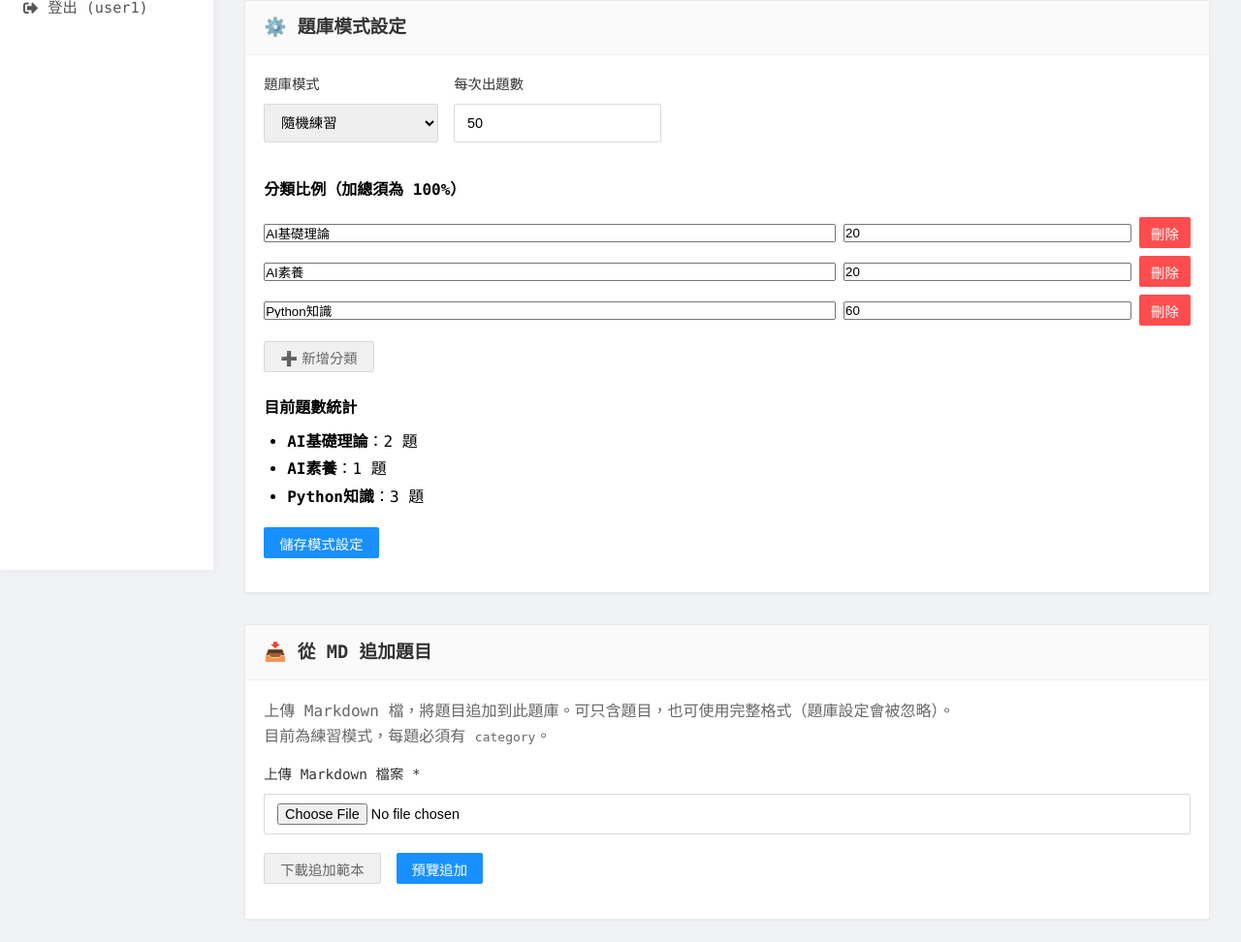
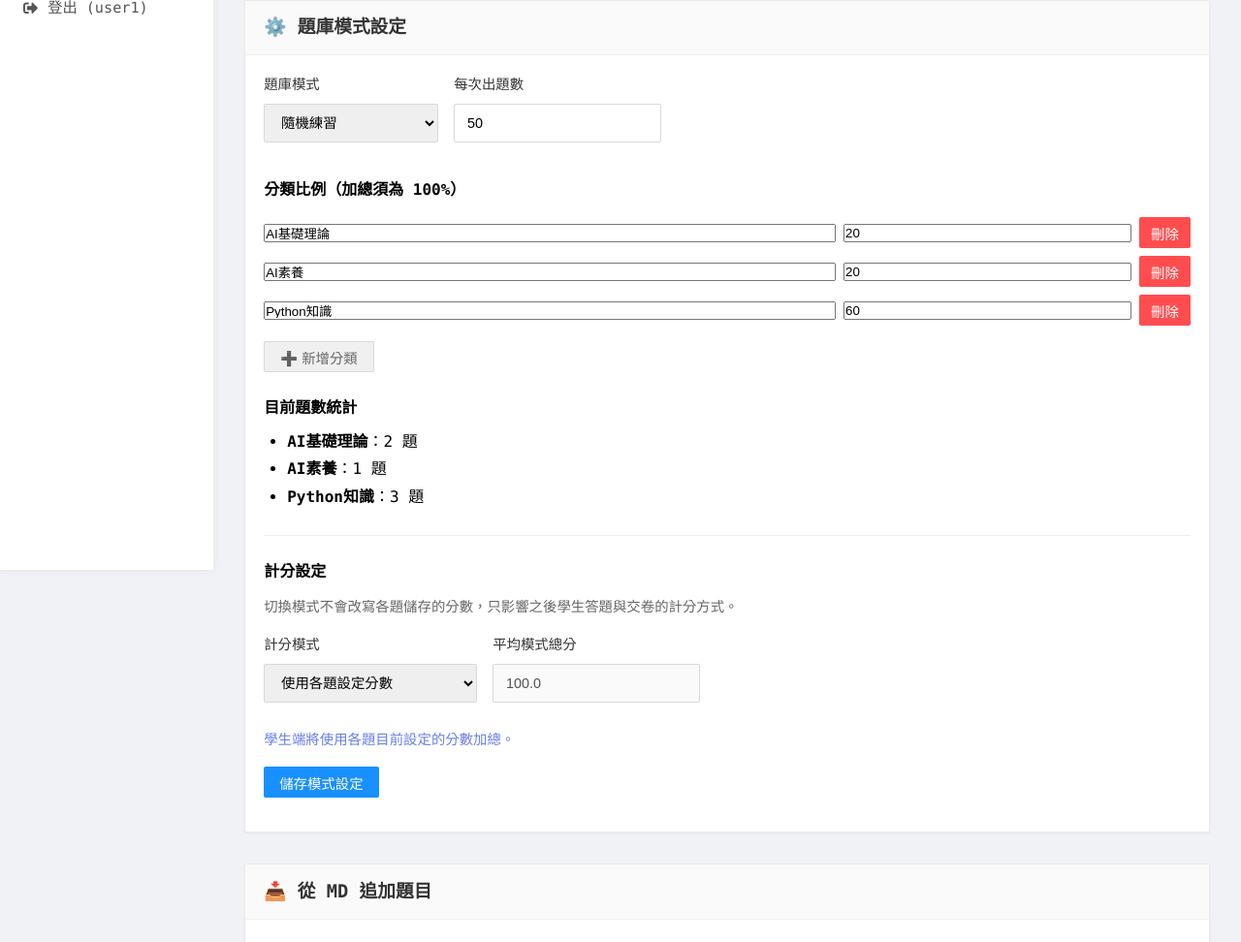
Before and after one commit to mz038197/vans_quizzes_system, a Flask app: page /quiz-bank/2 in a window 1280 px wide. Shown: the part 212-1184 px from the top of the page at 97% size. Run offline with Flask 3, Linux system fonts and the light colour scheme; a user stored in the database is signed in; data comes from the database, SQL or seed files in the repository; both versions use the stored data as it was after the commit.

Commit message:
add scoring configuration options to quiz bank; introduce scoring mode and total points fields in models, update templates for user input, and enhance quiz grading logic to support explicit and average scoring methods

```diff
--- a/app.py
+++ b/app.py
@@ -84,6 +84,8 @@ class QuizBank(db.Model):
     quiz_mode = db.Column(db.String(20), default='fixed')
     session_question_count = db.Column(db.Integer, default=10)
     category_ratios = db.Column(db.Text)
+    scoring_mode = db.Column(db.String(20), default='explicit')  # explicit | average
+    scoring_total_points = db.Column(db.Float, default=100)
     created_at = db.Column(db.DateTime, default=datetime.utcnow)
     teacher_id = db.Column(db.Integer, db.ForeignKey('user.id'), nullable=False)
 
@@ -112,6 +114,8 @@ class Submission(db.Model):
     total_points = db.Column(db.Float, default=0)
     is_practice = db.Column(db.Boolean, default=False)
     session_question_ids = db.Column(db.Text)
+    scoring_mode = db.Column(db.String(20))  # snapshot at submit time
+    scoring_total_points = db.Column(db.Float)
     submitted_at = db.Column(db.DateTime, default=datetime.utcnow)
     quiz_bank_id = db.Column(db.Integer, db.ForeignKey('quiz_bank.id'), nullable=False)
 
@@ -289,6 +293,10 @@ def ensure_schema_updates():
             statements.append('ALTER TABLE quiz_bank ADD COLUMN session_question_count INTEGER DEFAULT 10')
         if 'category_ratios' not in cols:
             statements.append('ALTER TABLE quiz_bank ADD COLUMN category_ratios TEXT')
+        if 'scoring_mode' not in cols:
+            statements.append("ALTER TABLE quiz_bank ADD COLUMN scoring_mode VARCHAR(20) DEFAULT 'explicit'")
+        if 'scoring_total_points' not in cols:
+            statements.append('ALTER TABLE quiz_bank ADD COLUMN scoring_total_points REAL DEFAULT 100')
 
     if 'question' in table_names:
         cols = column_names('question')
@@ -310,6 +318,10 @@ def ensure_schema_updates():
             statements.append(f'ALTER TABLE submission ADD COLUMN is_practice BOOLEAN DEFAULT {bool_default}')
         if 'session_question_ids' not in cols:
             statements.append('ALTER TABLE submission ADD COLUMN session_question_ids TEXT')
+        if 'scoring_mode' not in cols:
+            statements.append('ALTER TABLE submission ADD COLUMN scoring_mode VARCHAR(20)')
+        if 'scoring_total_points' not in cols:
+            statements.append('ALTER TABLE submission ADD COLUMN scoring_total_points REAL')
         if 'total_points' in cols and needs_float_migration('submission', 'total_points'):
             if is_postgres:
                 statements.append('ALTER TABLE submission ALTER COLUMN total_points TYPE DOUBLE PRECISION')
@@ -331,8 +343,59 @@ def ensure_schema_updates():
     for statement in statements:
         apply_statement(statement)
 
-def build_questions_data(questions):
-    return [serialize_question(q) for q in questions]
+def get_bank_scoring(quiz_bank):
+    mode = (getattr(quiz_bank, 'scoring_mode', None) or 'explicit').strip().lower()
+    if mode not in ('explicit', 'average'):
+        mode = 'explicit'
+    raw_total = getattr(quiz_bank, 'scoring_total_points', None)
+    try:
+        total = float(raw_total) if raw_total is not None else 100.0
+    except (TypeError, ValueError):
+        total = 100.0
+    if total <= 0:
+        total = 100.0
+    return mode, total
+
+
+def effective_points_map(questions, scoring_mode='explicit', total_points=100):
+    """Return {question_id: effective_points} for this attempt's question list."""
+    questions = list(questions)
+    if not questions:
+        return {}
+
+    mode = (scoring_mode or 'explicit').strip().lower()
+    if mode != 'average':
+        return {q.id: float(q.points or 0) for q in questions}
+
+    try:
+        total = float(total_points)
+    except (TypeError, ValueError):
+        total = 100.0
+    if total <= 0:
+        total = 100.0
+
+    n = len(questions)
+    per = total / n
+    points_map = {}
+    allocated = 0.0
+    for index, question in enumerate(questions):
+        if index == n - 1:
+            points_map[question.id] = round(total - allocated, 4)
+        else:
+            value = round(per, 4)
+            points_map[question.id] = value
+            allocated += value
+    return points_map
+
+
+def build_questions_data(questions, points_map=None):
+    result = []
+    for question in questions:
+        data = serialize_question(question)
+        if points_map is not None and question.id in points_map:
+            data['points'] = points_map[question.id]
+        result.append(data)
+    return result
 
 def normalize_question_data(raw_data):
     """Drop empty explanation so cleared edits do not leave stale text."""
@@ -375,9 +438,10 @@ def create_questions_for_bank(quiz_bank_id, questions_data, start_order=1):
         )
         db.session.add(question)
 
-def grade_question(question, user_answer):
+def grade_question(question, user_answer, points=None):
     question_data = json.loads(question.question_data) if question.question_data else {}
-    points = question.points
+    if points is None:
+        points = question.points
 
     if question.question_type in ['single_choice', 'dropdown']:
         correct_answer = question_data.get('correct_answer')
@@ -571,7 +635,9 @@ def take_quiz(access_code):
         )
 
     questions = Question.query.filter_by(quiz_bank_id=quiz_bank.id).order_by(Question.order_index).all()
-    questions_data = build_questions_data(questions)
+    scoring_mode, scoring_total = get_bank_scoring(quiz_bank)
+    points_map = effective_points_map(questions, scoring_mode, scoring_total)
+    questions_data = build_questions_data(questions, points_map)
     return render_template('take_quiz.html', quiz_bank=quiz_bank, questions=questions_data, is_practice=False)
 
 @app.route('/quiz/<access_code>/play')
@@ -579,6 +645,7 @@ def play_quiz(access_code):
     quiz_bank = QuizBank.query.filter_by(access_code=access_code, is_active=True).first_or_404()
     session_key = get_practice_session_key(access_code)
     session_data = session.get(session_key)
+    scoring_mode, scoring_total = get_bank_scoring(quiz_bank)
 
     if quiz_bank.quiz_mode == 'practice':
         if not session_data or not session_data.get('question_ids'):
@@ -586,7 +653,8 @@ def play_quiz(access_code):
 
         loaded = Question.query.filter(Question.id.in_(session_data['question_ids'])).all()
         questions = questions_in_id_order(loaded, session_data['question_ids'])
-        questions_data = build_questions_data(questions)
+        points_map = effective_points_map(questions, scoring_mode, scoring_total)
+        questions_data = build_questions_data(questions, points_map)
         return render_template(
             'take_quiz.html',
             quiz_bank=quiz_bank,
@@ -596,7 +664,8 @@ def play_quiz(access_code):
         )
 
     questions = Question.query.filter_by(quiz_bank_id=quiz_bank.id).order_by(Question.order_index).all()
-    questions_data = build_questions_data(questions)
+    points_map = effective_points_map(questions, scoring_mode, scoring_total)
+    questions_data = build_questions_data(questions, points_map)
     return render_template('take_quiz.html', quiz_bank=quiz_bank, questions=questions_data, is_practice=False)
 
 # API 路由
@@ -718,11 +787,21 @@ def update_practice_config(quiz_bank_id):
     quiz_mode = data.get('quiz_mode', quiz_bank.quiz_mode or 'fixed')
     session_question_count = int(data.get('session_question_count', quiz_bank.session_question_count or 10))
     category_ratios = data.get('category_ratios', get_category_ratios(quiz_bank))
+    scoring_mode = (data.get('scoring_mode') or quiz_bank.scoring_mode or 'explicit').strip().lower()
+    raw_scoring_total = data.get('scoring_total_points', quiz_bank.scoring_total_points)
 
     if quiz_mode not in ('fixed', 'practice'):
         return jsonify({'error': 'quiz_mode 無效'}), 400
     if session_question_count <= 0:
         return jsonify({'error': '每次出題數必須大於 0'}), 400
+    if scoring_mode not in ('explicit', 'average'):
+        return jsonify({'error': '計分模式無效'}), 400
+    try:
+        scoring_total_points = float(raw_scoring_total if raw_scoring_total is not None else 100)
+    except (TypeError, ValueError):
+        return jsonify({'error': '總分必須是數字'}), 400
+    if scoring_total_points <= 0:
+        return jsonify({'error': '總分必須大於 0'}), 400
 
     if quiz_mode == 'practice':
         errors = validate_category_ratios(category_ratios)
@@ -732,6 +811,8 @@ def update_practice_config(quiz_bank_id):
     quiz_bank.quiz_mode = quiz_mode
     quiz_bank.session_question_count = session_question_count
     quiz_bank.category_ratios = json.dumps(category_ratios) if quiz_mode == 'practice' else None
+    quiz_bank.scoring_mode = scoring_mode
+    quiz_bank.scoring_total_points = scoring_total_points
     db.session.commit()
 
     return jsonify({
@@ -739,6 +820,8 @@ def update_practice_config(quiz_bank_id):
         'quiz_mode': quiz_bank.quiz_mode,
         'session_question_count': quiz_bank.session_question_count,
         'category_ratios': get_category_ratios(quiz_bank),
+        'scoring_mode': quiz_bank.scoring_mode,
+        'scoring_total_points': quiz_bank.scoring_total_points,
     })
 
 @app.route('/api/quiz/<access_code>/draw', methods=['POST'])
@@ -943,11 +1026,13 @@ def submit_quiz(access_code):
     else:
         questions = Question.query.filter_by(quiz_bank_id=quiz_bank.id).order_by(Question.order_index).all()
 
-    total_points = sum(q.points for q in questions)
+    scoring_mode, scoring_total = get_bank_scoring(quiz_bank)
+    points_map = effective_points_map(questions, scoring_mode, scoring_total)
+    total_points = sum(points_map.values()) if points_map else 0
     score = 0
     for question in questions:
         user_answer = answers.get(str(question.id))
-        score += grade_question(question, user_answer)
+        score += grade_question(question, user_answer, points=points_map.get(question.id))
 
     submission = Submission(
         student_name=student_name,
@@ -958,6 +1043,8 @@ def submit_quiz(access_code):
         quiz_bank_id=quiz_bank.id,
         is_practice=is_practice,
         session_question_ids=json.dumps([q.id for q in questions]) if is_practice else None,
+        scoring_mode=scoring_mode,
+        scoring_total_points=scoring_total,
     )
 
     db.session.add(submission)
@@ -988,7 +1075,20 @@ def view_result(submission_id):
         questions = Question.query.filter_by(quiz_bank_id=submission.quiz_bank_id).order_by(Question.order_index).all()
 
     student_answers = json.loads(submission.answers) if submission.answers else {}
-    return render_template('result.html', submission=submission, questions=questions, student_answers=student_answers)
+    snap_mode = getattr(submission, 'scoring_mode', None) or 'explicit'
+    snap_total = getattr(submission, 'scoring_total_points', None)
+    if snap_total is None:
+        # Legacy rows: prefer the attempt's stored total over a hardcoded 100.
+        # Use explicit None check so a legitimate 0 total is preserved.
+        snap_total = submission.total_points if submission.total_points is not None else 100
+    question_points = effective_points_map(questions, snap_mode, snap_total)
+    return render_template(
+        'result.html',
+        submission=submission,
+        questions=questions,
+        student_answers=student_answers,
+        question_points=question_points,
+    )
 
 @app.route('/quiz-bank/<int:quiz_bank_id>/submissions')
 @login_required
--- a/templates/manage_quiz_bank.html
+++ b/templates/manage_quiz_bank.html
@@ -51,6 +51,27 @@
                     </ul>
                 </div>
                 {% endif %}
+            </div>
+
+            <div style="margin-top: 1.5rem; padding-top: 1.5rem; border-top: 1px solid #eee;">
+                <h4 style="margin-bottom: 0.75rem;">計分設定</h4>
+                <p style="color: #666; font-size: 0.9rem; margin-bottom: 1rem;">
+                    切換模式不會改寫各題儲存的分數，只影響之後學生答題與交卷的計分方式。
+                </p>
+                <div style="display: flex; gap: 1rem; flex-wrap: wrap; align-items: flex-end;">
+                    <div class="form-group" style="min-width: 220px;">
+                        <label for="scoring-mode">計分模式</label>
+                        <select id="scoring-mode" onchange="toggleScoringTotalInput()">
+                            <option value="explicit" {% if (quiz_bank.scoring_mode or 'explicit') != 'average' %}selected{% endif %}>使用各題設定分數</option>
+                            <option value="average" {% if quiz_bank.scoring_mode == 'average' %}selected{% endif %}>依題數平均</option>
+                        </select>
+                    </div>
+                    <div class="form-group" style="min-width: 180px;" id="scoring-total-group">
+                        <label for="scoring-total-points">平均模式總分</label>
+                        <input type="number" id="scoring-total-points" min="0.01" step="any" value="{{ quiz_bank.scoring_total_points if quiz_bank.scoring_total_points is not none else 100 }}">
+                    </div>
+                </div>
+                <p id="scoring-preview" style="color: #667eea; font-size: 0.9rem; margin-top: 0.5rem;"></p>
             </div>
 
             <button type="button" class="btn" onclick="savePracticeConfig()" style="margin-top: 1rem;">儲存模式設定</button>
@@ -1542,6 +1563,8 @@ async function savePracticeConfig() {
         quiz_mode: document.getElementById('quiz-mode').value,
         session_question_count: parseInt(document.getElementById('session-question-count').value, 10),
         category_ratios: collectCategoryRatios(),
+        scoring_mode: document.getElementById('scoring-mode').value,
+        scoring_total_points: parseFloat(document.getElementById('scoring-total-points').value),
     };
 
     try {
@@ -1564,6 +1587,25 @@ async function savePracticeConfig() {
             '<div class="alert alert-error">網路錯誤，請稍後再試</div>';
     }
 }
+
+function toggleScoringTotalInput() {
+    const mode = document.getElementById('scoring-mode').value;
+    const totalInput = document.getElementById('scoring-total-points');
+    const preview = document.getElementById('scoring-preview');
+    const questionCount = {{ questions|length }};
+    totalInput.disabled = mode !== 'average';
+    if (mode === 'average' && questionCount > 0) {
+        const total = parseFloat(totalInput.value) || 100;
+        const per = Math.round((total / questionCount) * 10000) / 10000;
+        preview.textContent = `固定測驗時每題約 ${per} 分（${questionCount} 題均分 ${total} 分）。練習模式則依該場抽出題數均分。`;
+    } else if (mode === 'average') {
+        preview.textContent = '題庫尚無題目；儲存後，有題目時會依題數均分總分。';
+    } else {
+        preview.textContent = '學生端將使用各題目前設定的分數加總。';
+    }
+}
+
+document.getElementById('scoring-total-points').addEventListener('input', toggleScoringTotalInput);
 
 let appendPreviewReady = false;
 
@@ -1672,6 +1714,7 @@ async function confirmAppendImport() {
 // 重新渲染 MathJax，當頁面載入時
 document.addEventListener('DOMContentLoaded', function() {
     document.getElementById('quiz-mode').addEventListener('change', togglePracticeConfigSection);
+    toggleScoringTotalInput();
 
     const ratios = initialCategoryRatios || {};
     const entries = Object.entries(ratios);
--- a/templates/result.html
+++ b/templates/result.html
@@ -124,7 +124,7 @@
                     <div style="background: {{ '#d4edda' if is_correct else '#f8d7da' }}; padding: 1rem; display: flex; justify-content: space-between; align-items: center;">
                         <div>
                             <strong style="font-family: Consolas, monospace;">題目 {{ loop.index }}</strong>
-                            <span style="margin-left: 1rem; color: #666; font-family: Consolas, monospace;">({{ question.points }} 分)</span>
+                            <span style="margin-left: 1rem; color: #666; font-family: Consolas, monospace;">({{ (question_points or {}).get(question.id, question.points) }} 分)</span>
                         </div>
                         <div style="font-weight: bold; color: {{ '#155724' if is_correct else '#721c24' }}; font-family: Consolas, monospace;">
                             {{ '✓ 正確' if is_correct else '✗ 錯誤' }}
```
Also changed, not shown: instance/quiz_platform.db.
